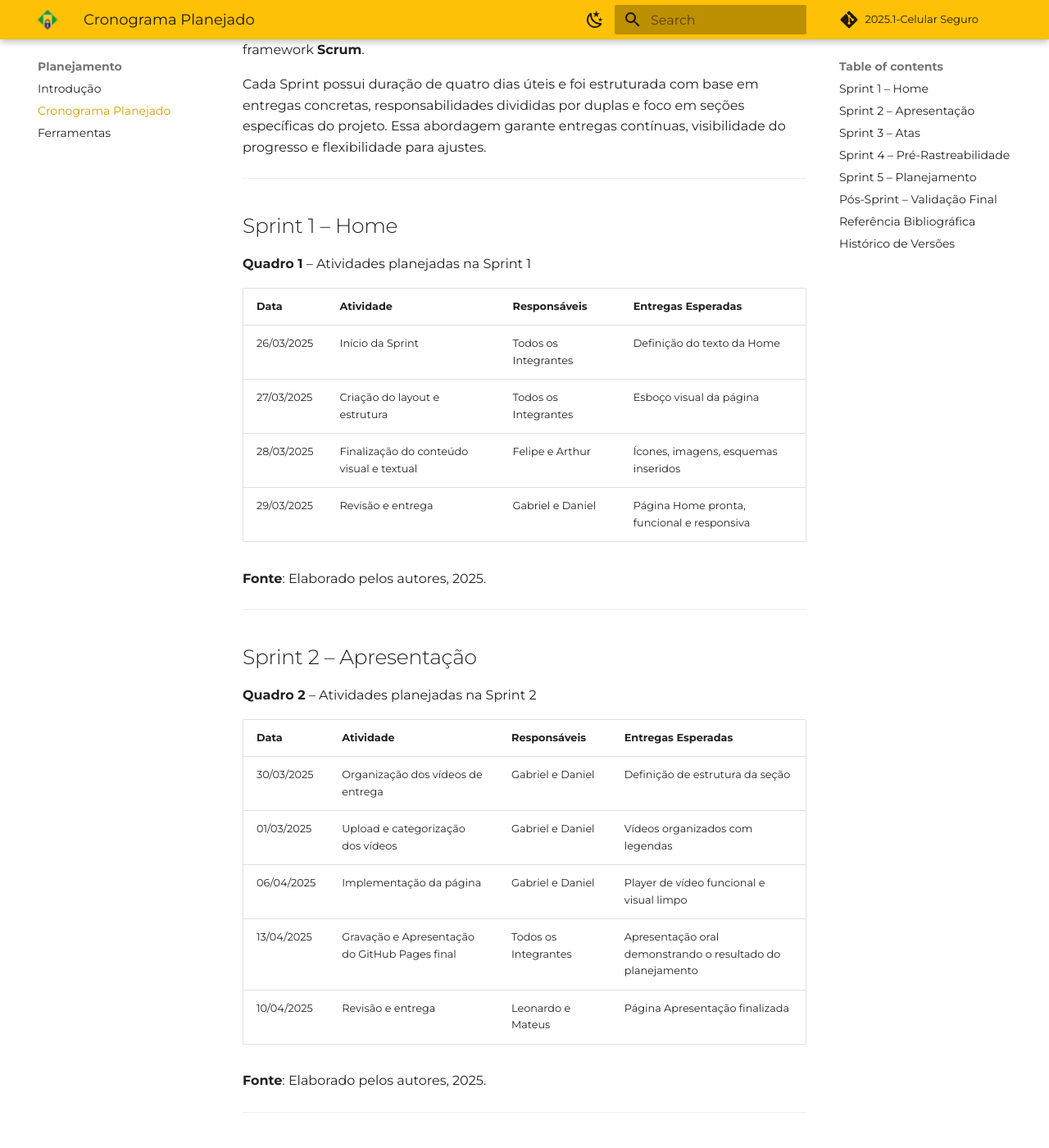
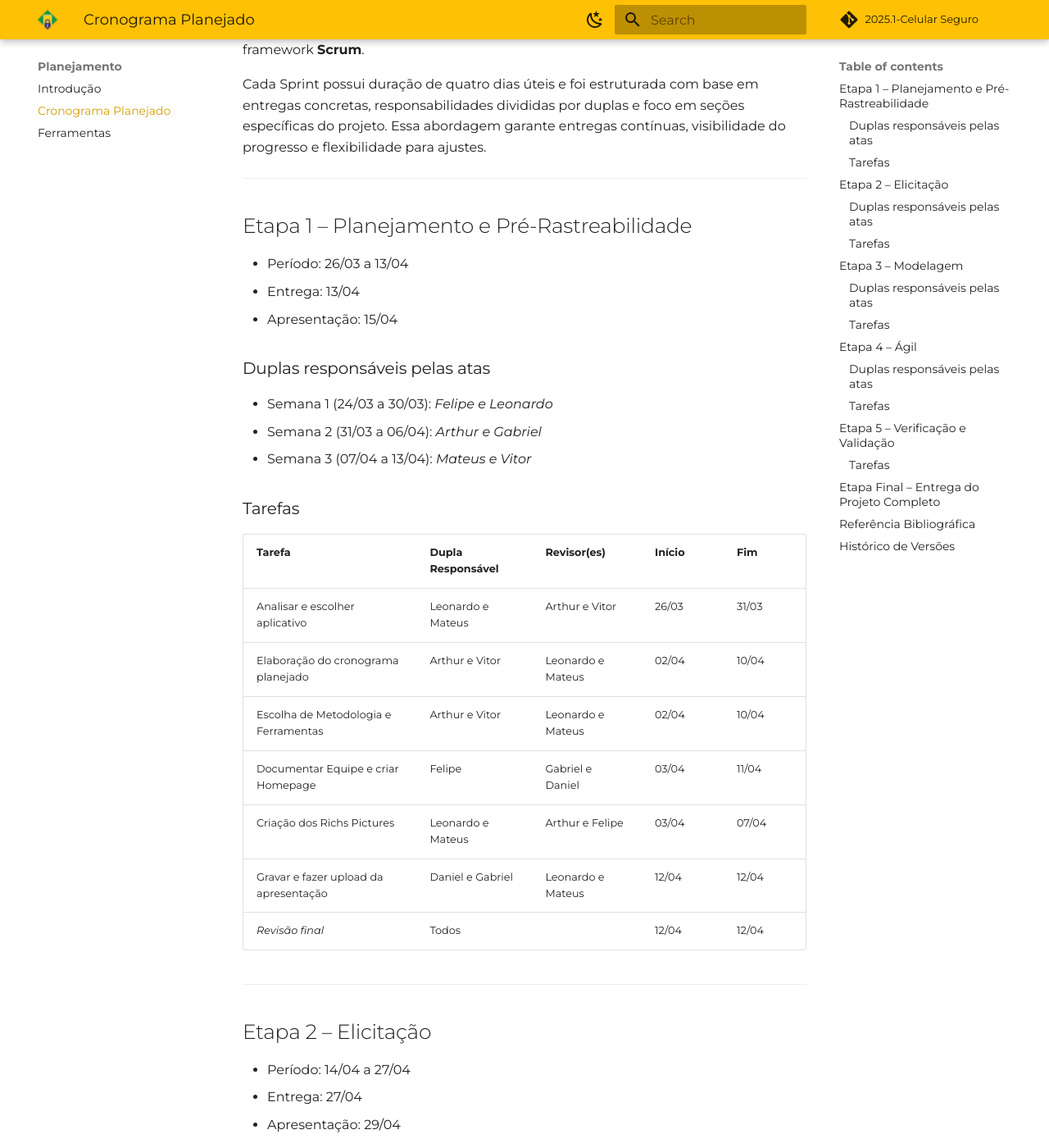
Before and after one commit to Requisitos-de-Software/2025.1-CelularSeguro, an MkDocs documentation site: the page built from Docs/documento-planejamento/cronograma-planejado.md, in a window 1280 px wide and 1400 px high, scrolled down 256 px. Shown: the whole window at 82% size. Built offline with MkDocs 1.6.1 and Material for MkDocs 9.7.7, drawn with Linux system fonts in a browser that asks for light colours; comment, search, counter and statistics services are not loaded; some of the changed text lies outside the part shown.

Commit message:
doc: atualizacao parcial do cronograma planejado

```diff
--- a/Docs/documento-planejamento/cronograma-planejado.md
+++ b/Docs/documento-planejamento/cronograma-planejado.md
@@ -6,93 +6,127 @@ Cada Sprint possui duração de quatro dias úteis e foi estruturada com base em
 
 ---
 
-## Sprint 1 – Home
 
-**Quadro 1** – Atividades planejadas na Sprint 1
+## Etapa 1 – Planejamento e Pré-Rastreabilidade
+- Período: 26/03 a 13/04
+- Entrega: 13/04
+- Apresentação: 15/04
 
-| Data       | Atividade                                  | Responsáveis         | Entregas Esperadas                         |
-|------------|--------------------------------------------|----------------------|--------------------------------------------|
-| 26/03/2025 | Início da Sprint                            | Todos os Integrantes | Definição do texto da Home                 |
-| 27/03/2025 | Criação do layout e estrutura               | Todos os Integrantes | Esboço visual da página                    |
-| 28/03/2025 | Finalização do conteúdo visual e textual    | Felipe e Arthur      | Ícones, imagens, esquemas inseridos        |
-| 29/03/2025 | Revisão e entrega                           | Gabriel e Daniel     | Página Home pronta, funcional e responsiva |
+### Duplas responsáveis pelas atas
+- Semana 1 (24/03 a 30/03): *Felipe e Leonardo*
+- Semana 2 (31/03 a 06/04): *Arthur e Gabriel*
+- Semana 3 (07/04 a 13/04): *Mateus e Vitor*
 
-**Fonte**: Elaborado pelos autores, 2025.
+### Tarefas
+
+| Tarefa                                      | Dupla Responsável      |      Revisor(es)   |  Início |  Fim  |
+|---------------------------------------------|------------------------|--------------------|---------| ----- |
+| Analisar e escolher aplicativo              | Leonardo e Mateus      | Arthur e Vitor     |  26/03  | 31/03 |
+| Elaboração do cronograma planejado          | Arthur e Vitor         | Leonardo e Mateus  |  02/04  | 10/04 |
+| Escolha de Metodologia e Ferramentas        | Arthur e Vitor         | Leonardo e Mateus  |  02/04  | 10/04 |
+| Documentar Equipe e criar Homepage          | Felipe                 | Gabriel e Daniel   |  03/04  | 11/04 |
+| Criação dos Richs Pictures                  | Leonardo e Mateus      | Arthur e Felipe    |  03/04  | 07/04 |
+| Gravar e fazer upload da apresentação       | Daniel e Gabriel       | Leonardo e Mateus  |  12/04  | 12/04 |
+| *Revisão final*                             | Todos                  |                    |  12/04  | 12/04 |
 
 ---
 
-## Sprint 2 – Apresentação
 
-**Quadro 2** – Atividades planejadas na Sprint 2
+## Etapa 2 – Elicitação
+- Período: 14/04 a 27/04
+- Entrega: 27/04
+- Apresentação: 29/04
 
-| Data       | Atividade                                  | Responsáveis     | Entregas Esperadas                         |
-|------------|--------------------------------------------|------------------|--------------------------------------------|
-| 30/03/2025 | Organização dos vídeos de entrega          | Gabriel e Daniel | Definição de estrutura da seção            |
-| 01/03/2025 | Upload e categorização dos vídeos          | Gabriel e Daniel | Vídeos organizados com legendas            |
-| 06/04/2025 | Implementação da página                    | Gabriel e Daniel | Player de vídeo funcional e visual limpo   |
-| 13/04/2025 | Gravação e Apresentação do GitHub Pages final   | Todos os Integrantes   | Apresentação oral demonstrando o resultado do planejamento |
-| 10/04/2025 | Revisão e entrega                          | Leonardo e Mateus| Página Apresentação finalizada             |
+### Duplas responsáveis pelas atas
+- Semana 4 (14/04 a 20/04): *Daniel e Felipe*
+- Semana 5 (21/04 a 27/04): *Leonardo e Arthur*
 
-**Fonte**: Elaborado pelos autores, 2025.
+### Tarefas
+
+
+| Tarefa                                      | Dupla Responsável      |      Revisor(es)   |  Início |  Fim  |
+|---------------------------------------------|------------------------|--------------------|---------| ----- |
+| Traçar perfil de usuário                    |                        |                    |  14/04  | 16/04 |
+| Analise de documentos                       |                        |                    |  14/04  | 16/04 |
+| Criar elenco de personas                    |                        |                    |  16/04  | 21/04 |
+| Elaborar questionario                       |                        |                    |  21/04  | 23/04 |
+| Elaborar quadro MoSCow                      |                        |                    |  23/04  | 26/04 |
+| *Revisão final*                             |                        |                    |  26/04  | 26/04 |
 
 ---
 
-## Sprint 3 – Atas
+## Etapa 3 – Modelagem
+- Período: 28/04 a 13/05
+- Entrega: 13/05
+- Apresentação: 15/05
 
-**Quadro 3** – Atividades planejadas na Sprint 3
+### Duplas responsáveis pelas atas
+- Semana 7 (28/04 a 04/05): *Gabriel e Mateus*
+- Semana 8 (05/05 a 11/05): *Vitor e Daniel*
 
-| Data       | Atividade                              | Responsáveis       | Entregas Esperadas                 |
-|------------|----------------------------------------|--------------------|------------------------------------|
-| Toda semana terá alterações | Coleta e revisão das atas passadas     | Dupla da Semana    | Todas as atas reunidas            |
-| Toda semana terá alterações | Organização por datas e responsáveis   | Dupla da Semana    | Tabela de atas cronológica        |
-| Toda semana terá alterações | Upload das atas na plataforma          | Dupla da Semana    | Arquivos em PDF ou texto          |
-| 13/04/2025 | Revisão e entrega                      | Gabriel e Daniel   | Página de atas finalizada         |
+### Tarefas
 
-**Fonte**: Elaborado pelos autores, 2025.
+| Tarefa                                      | Dupla Responsável      |      Revisor(es)   |  Início |  Fim  |
+|---------------------------------------------|------------------------|--------------------|---------| ----- |
+| Diagrama de caso de uso                     |                        |                    |  28/04  | 05/05 |
+| Definição do lexico                         |                        |                    |  28/04  | 05/05 |
+| Criação de cenários                         |                        |                    |  05/05  | 07/05 |
+| Especificação suplementar                   |                        |                    |  05/05  | 11/05 |
+| *Revisão final*                             |                        |                    |  12/05  | 12/05 |
+
+
+
+
 
 ---
 
-## Sprint 4 – Pré-Rastreabilidade
+## Etapa 4 – Ágil
+- Período: 14/05 a 27/06
+- Entrega: 27/06
+- Apresentação: 26/06
 
-**Quadro 4** – Atividades planejadas na Sprint 4
+### Duplas responsáveis pelas atas
+- Semana 9 (13/05 a 19/05):
+- Semanas seguintes: a definir
 
-| Data       | Atividade                             | Responsáveis                      | Entregas Esperadas                        |
-|------------|---------------------------------------|-----------------------------------|-------------------------------------------|
-| 07/04/2025 | Análise dos aplicativos               | Leonardo, Mateus + Integrantes    | Tabela comparativa entre apps             |
-| 08/04/2025 | Escolha do app e justificativa        | Leonardo, Mateus + Integrantes    | Argumentação técnica                      |
-| 09/04/2025 | Criação dos Rich Pictures             | Leonardo, Mateus + Integrantes    | Rich Pictures dos apps                    |
-| 10/04/2025 | Revisão e entrega                     | Vitor e Arthur                    | Página de Pré-Rastreabilidade completa    |
+### Tarefas
 
-**Fonte**: Elaborado pelos autores, 2025.
+
+
+
+| Tarefa                                      | Dupla Responsável      |      Revisor(es)   |  Início |  Fim  |
+|---------------------------------------------|------------------------|--------------------|---------| ----- |
+| Diagrama de caso de uso                     |                        |                    |         |       |
+| Definição do lexico                         |                        |                    |         |       |
+| Criação de cenários                         |                        |                    |         |       |
+| Especificação suplementar                   |                        |                    |         |       |
+| *Revisão final*                             |                        |                    |         |       |
 
 ---
 
-## Sprint 5 – Planejamento
+## Etapa 5 – Verificação e Validação
+- Período: 26/06 a 10/07
+- Entrega: 10/06
+- Apresentação: 10/06
 
-**Quadro 5** – Atividades planejadas na Sprint 5
+### Tarefas
 
-| Data       | Atividade                                  | Responsáveis         | Entregas Esperadas                                      |
-|------------|--------------------------------------------|----------------------|----------------------------------------------------------|
-| 11/04/2025 | Elaboração do cronograma planejado         | Vitor e Arthur       | Quadro de datas previstas                                |
-| 12/04/2025 | Preenchimento do cronograma executado      | Vitor e Arthur       | Comparativo com real x previsto                          |
-| 13/04/2025 | Ferramentas e Metodologia                  | Vitor e Arthur       | Lista de ferramentas + descrição da metodologia (Scrum) |
-| 13/04/2025 | Revisão e entrega                          | Leonardo e Mateus    | Página de Planejamento completa                          |
-
-**Fonte**: Elaborado pelos autores, 2025.
+| Data     | Tarefa                                      | Dupla Responsável      |
+|----------|---------------------------------------------|------------------------|
+| 27/06    | Construção da Rastreabilidade               | Gabriel e Mateus       |
+| 02/07    | Relacionamentos e ajustes finais            | Daniel e Felipe        |
+| 09/07    | *Revisão final*                             | Todos                  |
 
 ---
 
-## Pós-Sprint – Validação Final
+## Etapa Final – Entrega do Projeto Completo
+- Entrega Final: 07/07
 
-**Quadro 6** – Atividades pós-sprints
-
-| Data       | Atividade                    | Responsáveis           | Entregas Esperadas                                 |
-|------------|------------------------------|------------------------|----------------------------------------------------|
-| 13/04/2025 | Revisão geral do projeto     | Todos os Integrantes   | Ajustes finais, validação do site/documentação     |
-
-**Fonte**: Elaborado pelos autores, 2025.
-
----
+| Data     | Tarefa                                      | Dupla Responsável     |
+|----------|---------------------------------------------|------------------------|
+| 01/07    | Consolidação final do MkDocs                | Vitor e Arthur         |
+| 05/07    | Ajustes de formatação e revisão técnica     | Todos                  |
+| 06/07    | *Revisão final e gravação da entrega*     | Todos                  |
 
 
 ## Referência Bibliográfica
```
